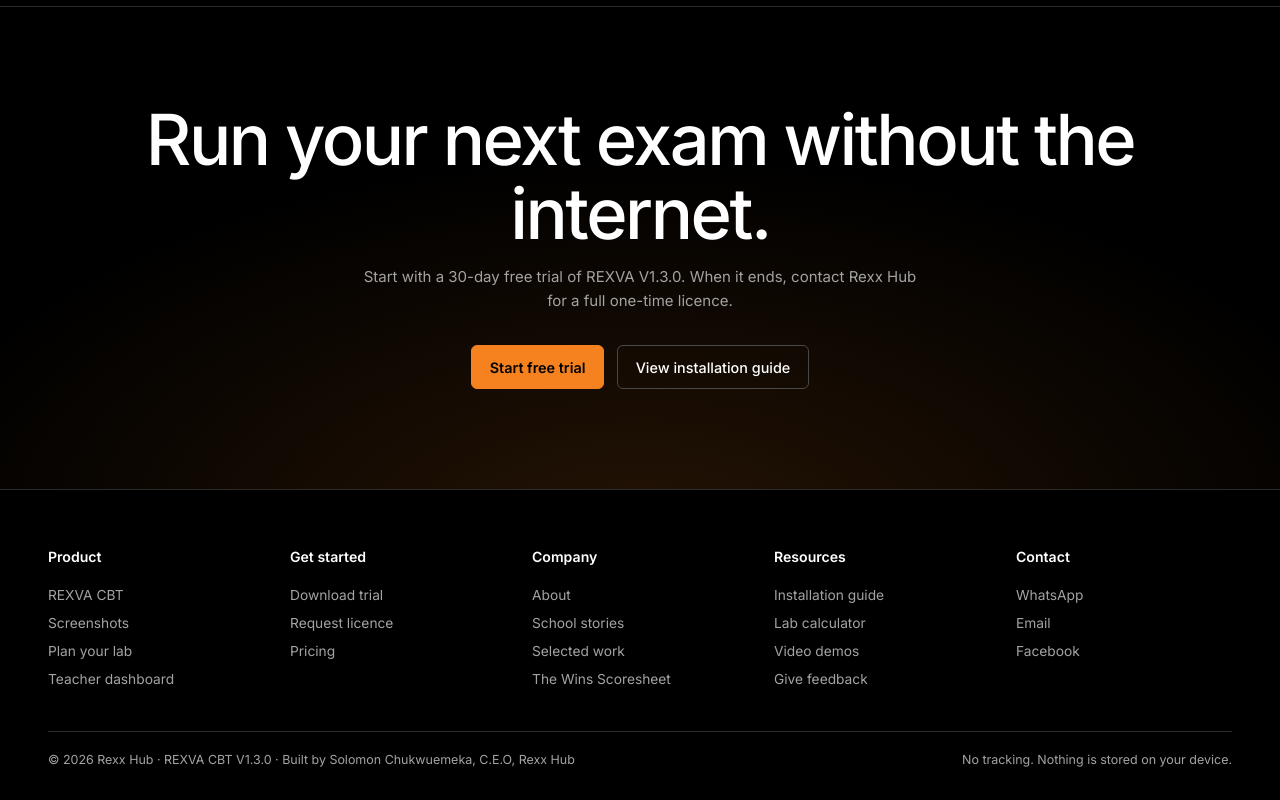
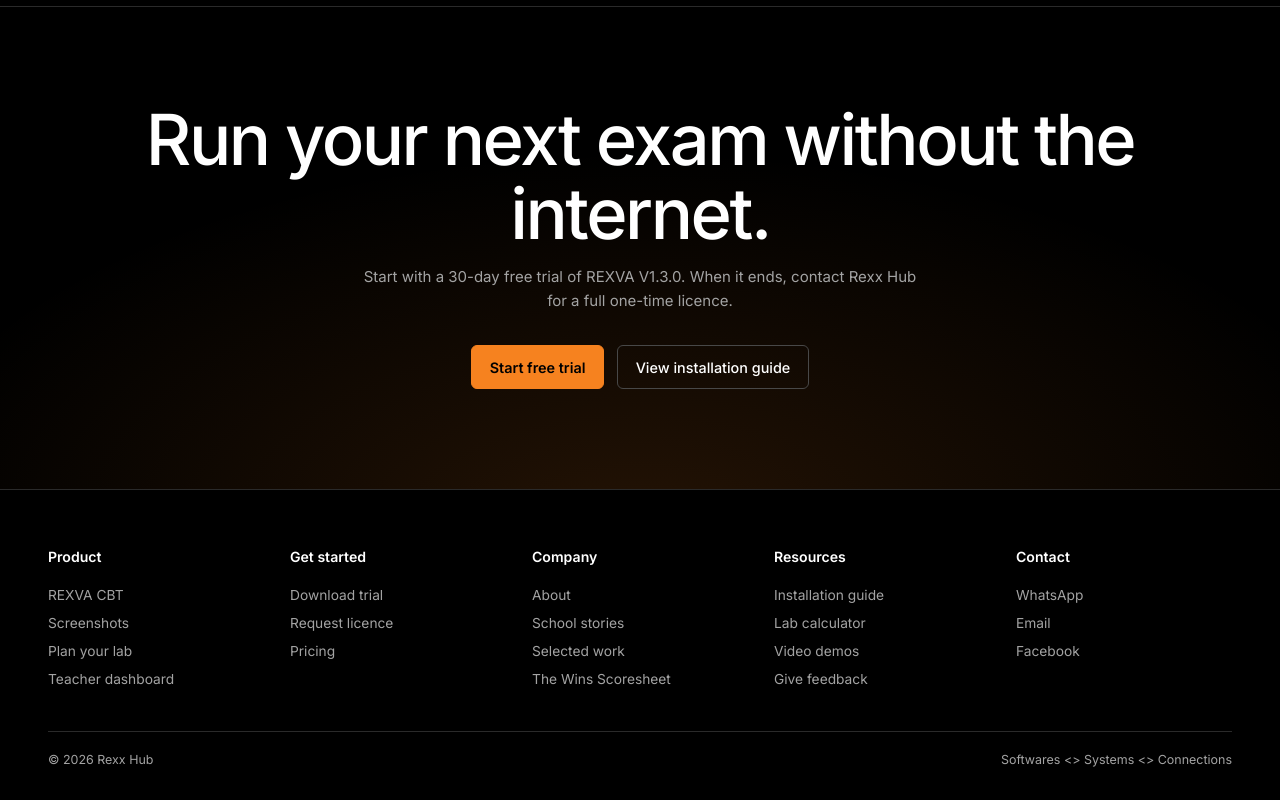
Before and after one commit to RexxHub/My-portfolio, a plain HTML site: page index.html in a window 1280 px wide. Shown: the part 5901-6701 px from the top of the page. Drawn offline with Linux system fonts and the light colour scheme.

Commit message:
Revise footer content and remove tracking message
Updated footer legal text and removed tracking note.

```diff
--- a/index.html
+++ b/index.html
@@ -299,7 +299,7 @@ nav.main.open{display:flex}.ib{display:grid}.ghost{display:none}.bar{gap:10px}.b
     <div><h4>Resources</h4><a href="downloads/README.txt" target="_blank" rel="noopener">Installation guide</a><a href="#calculator">Lab calculator</a><a href="#videos">Video demos</a><a href="#feedback">Give feedback</a></div>
     <div><h4>Contact</h4><a href="https://wa.me/2348103413362">WhatsApp</a><a href="mailto:solomonchukwuemeka70@gmail.com">Email</a><a href="https://www.facebook.com/share/1K1fvXX1mK/" target="_blank" rel="noopener">Facebook</a></div>
   </div>
-  <div class="legal"><span>© <span id="year"></span> Rexx Hub · REXVA CBT V1.3.0 · Built by Solomon Chukwuemeka, C.E.O, Rexx Hub</span><span>No tracking. Nothing is stored on your device.</span></div>
+  <div class="legal"><span>© <span id="year"></span> Rexx Hub</span><span>Softwares <> Systems <> Connections</span></div>
 </div></footer>
 
 <script type="application/ld+json">{"@context":"https://schema.org","@graph":[{"@type":"SoftwareApplication","name":"REXVA CBT","applicationCategory":"EducationalApplication","operatingSystem":"Windows","softwareVersion":"1.3.0"},{"@type":"Person","name":"Ngene Solomon Chukwuemeka","jobTitle":"C.E.O, Rexx Hub","email":"solomonchukwuemeka70@gmail.com"}]}</script>
```
